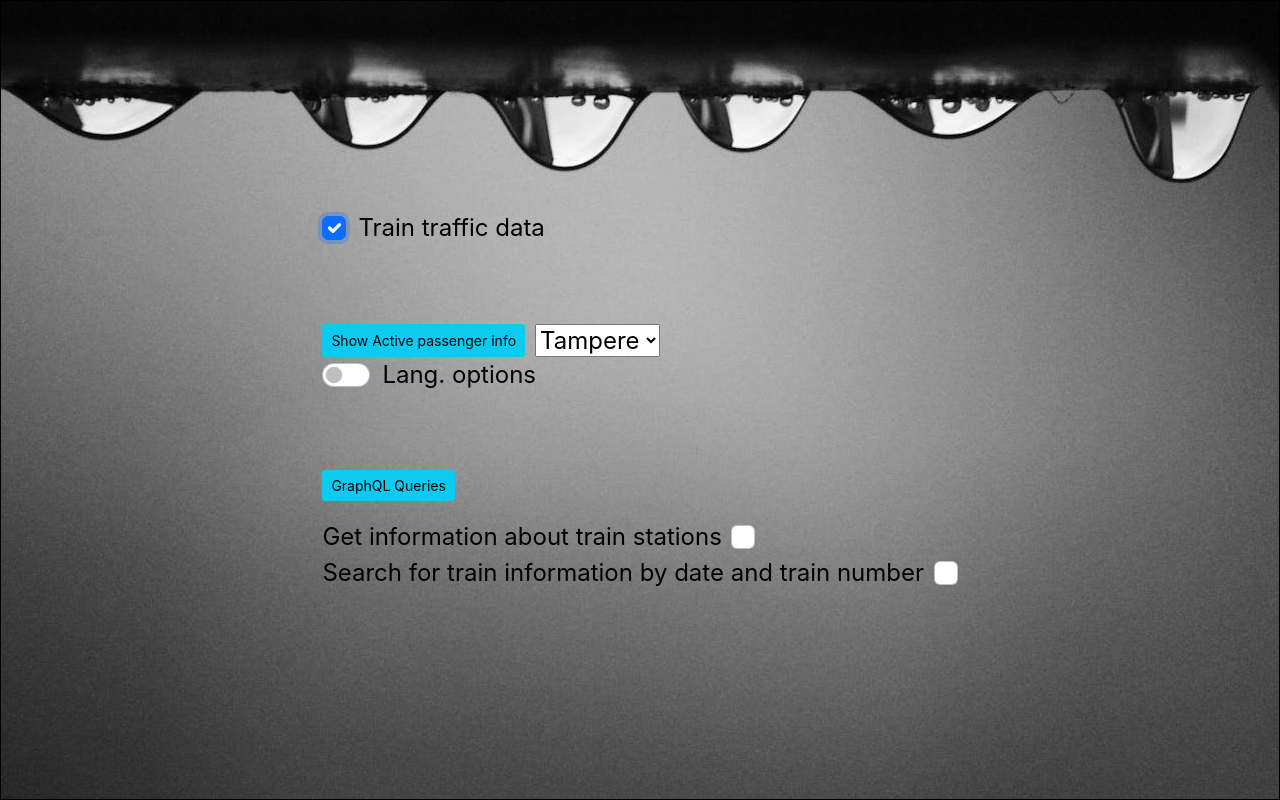
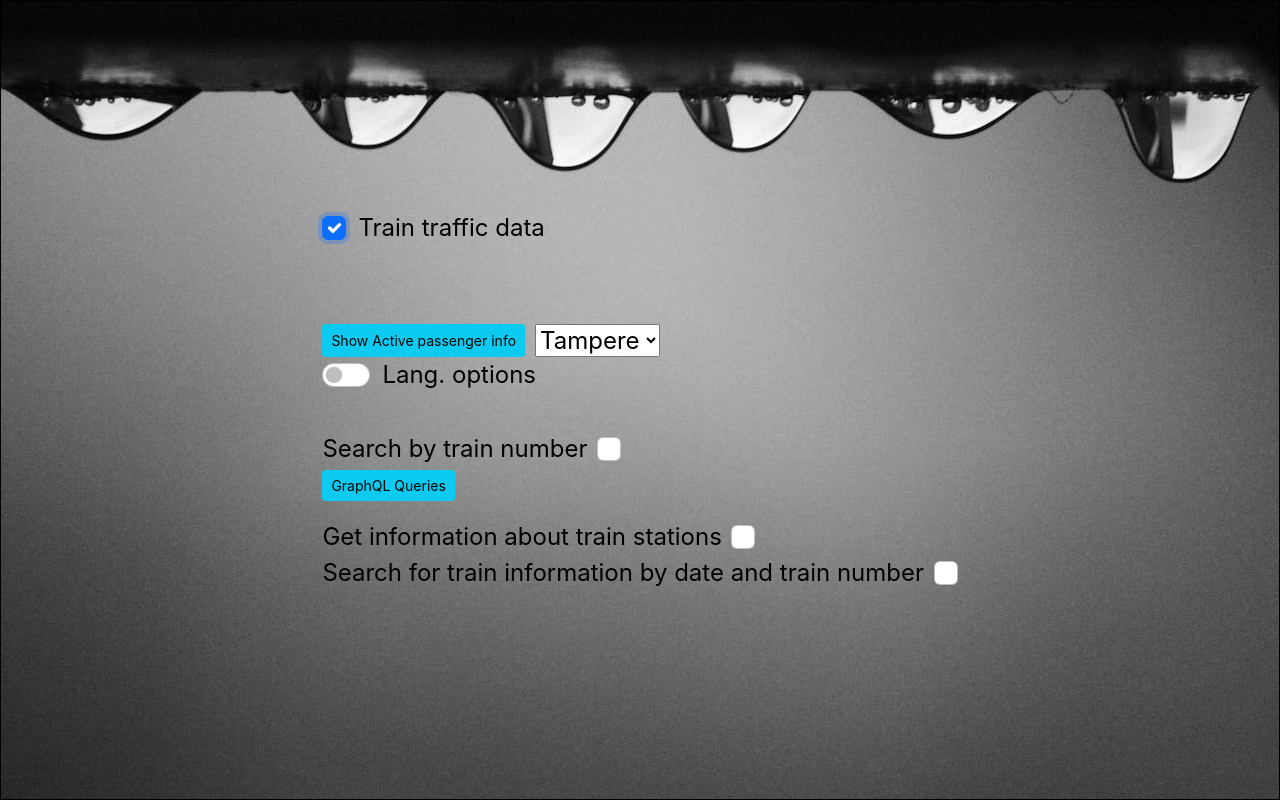
Before and after one commit to hannutt/traffichelp, a React (Create React App) app: page / in a window 1280 px wide. Both pictures are taken after a click on the checkbox "Train traffic data". Built offline with nearby package versions, Linux system fonts and the light colour scheme.

Commit message:
passenger information by train number added

```diff
--- a/src/App.css
+++ b/src/App.css
@@ -110,3 +110,7 @@
   line-height: 1.8;
   background-color: #f2f2f2;
 }
+.numberSearch>input {
+  margin-right: 10px;
+
+}
--- /dev/null
+++ b/src/pages/byTrainNumber.js
@@ -0,0 +1,39 @@
+import { useState } from "react"
+
+function ByTrainNumber() {
+    const [search,setSearch]=useState(false)
+    var [trainNumber,setTrainNumber]=useState('')
+
+    function passengerInfoNumber() {
+        const URLi = `https://rata.digitraffic.fi/api/v1/passenger-information/active?train_number=${trainNumber}`
+        const USERID = { 'Digitraffic-User': 'Junamies/FoobarApp 1.0' }
+        fetch(URLi, { headers: USERID })
+            .then(response => {
+                return response.json()
+            })
+            //data on json-tulosjoukon nimi
+            .then(data => {
+                console.log(data)
+                //data käydään silmukassa läpi, d on silmukkamuuttuja kuin esim i for-loopissa
+                data.forEach(d => {
+                    const li = document.createElement("li")
+                    //kentässä näytetää json tulosjoukon roadstationid ja sensorvalue-
+                    li.innerText = d.trainNumber+' '+d.trainDepartureDate+' '+d.video.text.en
+                    document.getElementById("list").appendChild(li)
+                })
+
+            })
+
+    }
+    return (
+        <div className="numberSearch">
+            <label class="form-check-label" for="fiCB">Search by train number</label>
+            <input class="form-check-input" type="checkbox" value="fi" id="byTrainNumber" onChange={()=>setSearch(!search)}></input>
+            <br></br>
+            {search && <><input type="text" placeholder="TRAIN NUMBER" onChange={(e) => setTrainNumber(e.target.value)} /><button class="btn btn-primary btn-sm" onClick={passengerInfoNumber}>Search</button></>}
+        </div>
+
+
+    )
+}
+export default ByTrainNumber;
--- a/src/pages/sea.js
+++ b/src/pages/sea.js
@@ -72,6 +72,7 @@ function Sea() {
         var site = document.getElementById(id).innerText
         document.getElementById("list").hidden = true
         document.getElementById("name").value = site
+        getSelectedLake(site)
 
     }
 
@@ -118,6 +119,7 @@ function Sea() {
 
 
     function getSelectedLake(lake) {
+
         document.getElementById("list").innerText = " "
 
         const seaUrl = `https://meri.digitraffic.fi/api/sse/v1/measurements?siteNumber=${lake}`
@@ -145,16 +147,10 @@ function Sea() {
                 })
             })
         setTtsBtn(!ttsBtn)
-        //speakBtn.addEventListener("click",speak(document.getElementById("list").innerHTML))
-
 
     }
-
-
     return (
         <div>
-
-
             <Routes>
                 <Route>
                     <Route path="/websocket" element={<WsComponent />} />
--- a/src/pages/train.js
+++ b/src/pages/train.js
@@ -5,7 +5,7 @@ import { DatePicker } from '@mui/x-date-pickers/DatePicker'
 import { LocalizationProvider } from '@mui/x-date-pickers/LocalizationProvider';
 import { AdapterDayjs } from '@mui/x-date-pickers/AdapterDayjs'
 import dayjs from 'dayjs';
-
+import ByTrainNumber from "./byTrainNumber";
 
 function Train() {
     const [trainClick, setTrainClick] = useState(false)
@@ -91,9 +91,16 @@ function Train() {
     }
 
     function handlePassengerData() {
-        const URLi = `https://rata.digitraffic.fi/api/v1/passenger-information/active?station=${station}`
+        var URLi=''
+        if (station==='general')
+        {
+            URLi='https://rata.digitraffic.fi/api/v1/passenger-information/active?only_general=true'
+        }
+        else{
+            URLi = `https://rata.digitraffic.fi/api/v1/passenger-information/active?station=${station}`
+        }
+
         const USERID = { 'Digitraffic-User': 'Junamies/FoobarApp 1.0' }
-
         setTrainClick(!trainClick)
         fetch(URLi, { headers: USERID })
             .then(response => {
@@ -123,9 +130,7 @@ function Train() {
                         li.innerText = "Train number " + d.trainNumber + ' Depar. date: ' + d.trainDepartureDate + ' ' + d.video.text.fi + " Notification valid: " + d.endValidity.replace("T00:00:00Z", " ")
                         document.getElementById("list").appendChild(li)
                     }
-                    //li.innerText="Train number: "+d.trainNumber+" "+d.audio.text.en
-                    //kentässä näytetää json tulosjoukon roadstationid ja sensorvalue-
-                    //li.innerText=d.audio.text.en
+
                     else {
                         li.innerText = "Train number " + d.trainNumber + ' Depar. date: ' + d.trainDepartureDate + ' ' + d.video.text.en + " Notification valid: " + d.endValidity.replace("T00:00:00Z", " ")
                         document.getElementById("list").appendChild(li)
@@ -139,7 +144,6 @@ function Train() {
 
     function handleCompositionData(pDay, pTrainNum) {
 
-
         const URLi = `https://rata.digitraffic.fi/api/v1/compositions/${pDay}/${pTrainNum}`
         const USERID = { 'Digitraffic-User': 'Junamies/FoobarApp 1.0' }
         fetch(URLi, { headers: USERID })
@@ -150,10 +154,8 @@ function Train() {
             .then(data => {
                 console.log(data)
                 //data käydään silmukassa läpi, d on silmukkamuuttuja kuin esim i for-loopissa
-
                 data.journeySections.forEach(d => {
                     const li = document.createElement("li")
-
                     //kentässä näytetää json tulosjoukon roadstationid ja sensorvalue-
                     li.innerText = "Departure from " + d.beginTimeTableRow.stationShortCode + " at " + d.beginTimeTableRow.scheduledTime.replace("T", " ").replace("Z", " ").replace("000", " ") + " arrival to " + d.endTimeTableRow.stationShortCode + " at " + d.endTimeTableRow.scheduledTime.replace("T", " ").replace("Z", " ").replace("000 ", " ")
                     document.getElementById("list").appendChild(li)
@@ -175,20 +177,26 @@ function Train() {
                     <option value={"HKI"}>Helsinki</option>
                     <option value={"SK"}>Seinäjoki</option>
                     <option value={"OL"}>Oulu</option>
+                    <option value={"general"}>General</option>
                 </select>
             </div>
             <div class="form-check form-switch">
                 <input class="form-check-input" type="checkbox" role="switch" id="langSwitch" onChange={() => setSwitchChanged(!switchChanged)}></input>
                 <label class="form-check-label" for="langSwitch">Lang. options</label>
-                {console.log(switchChanged)}
+
             </div>
             {switchChanged && <div>
                 <input class="form-check-input" type="checkbox" value="fi" id="fiCB" onClick={(e) => setLanguage(e.target.value)}></input>
                 <label class="form-check-label" for="fiCB">FI</label>
                 <input class="form-check-input" type="checkbox" value="sv" id="svCB" onClick={(e) => setLanguage(e.target.value)}></input>
                 <label class="form-check-label" for="svCB">SV</label>
+                <LocalizationProvider dateAdapter={AdapterDayjs}>
+                <DatePicker format="YYYY-MM-DD" value={dateValue} onChange={(newValue) => setDateValue(newValue)}  />
+                </LocalizationProvider>
             </div>}
-            <br></br><br></br>
+            <br></br>
+            <ByTrainNumber/>
+
             <Routes>
                 <Route>
                     <Route path="/traingql" element={<TrainGraphQl />} />
```
Also changed, not shown: src/images/bynumber.png (added), 1 other file (tests, documents, lock files or other folders).
